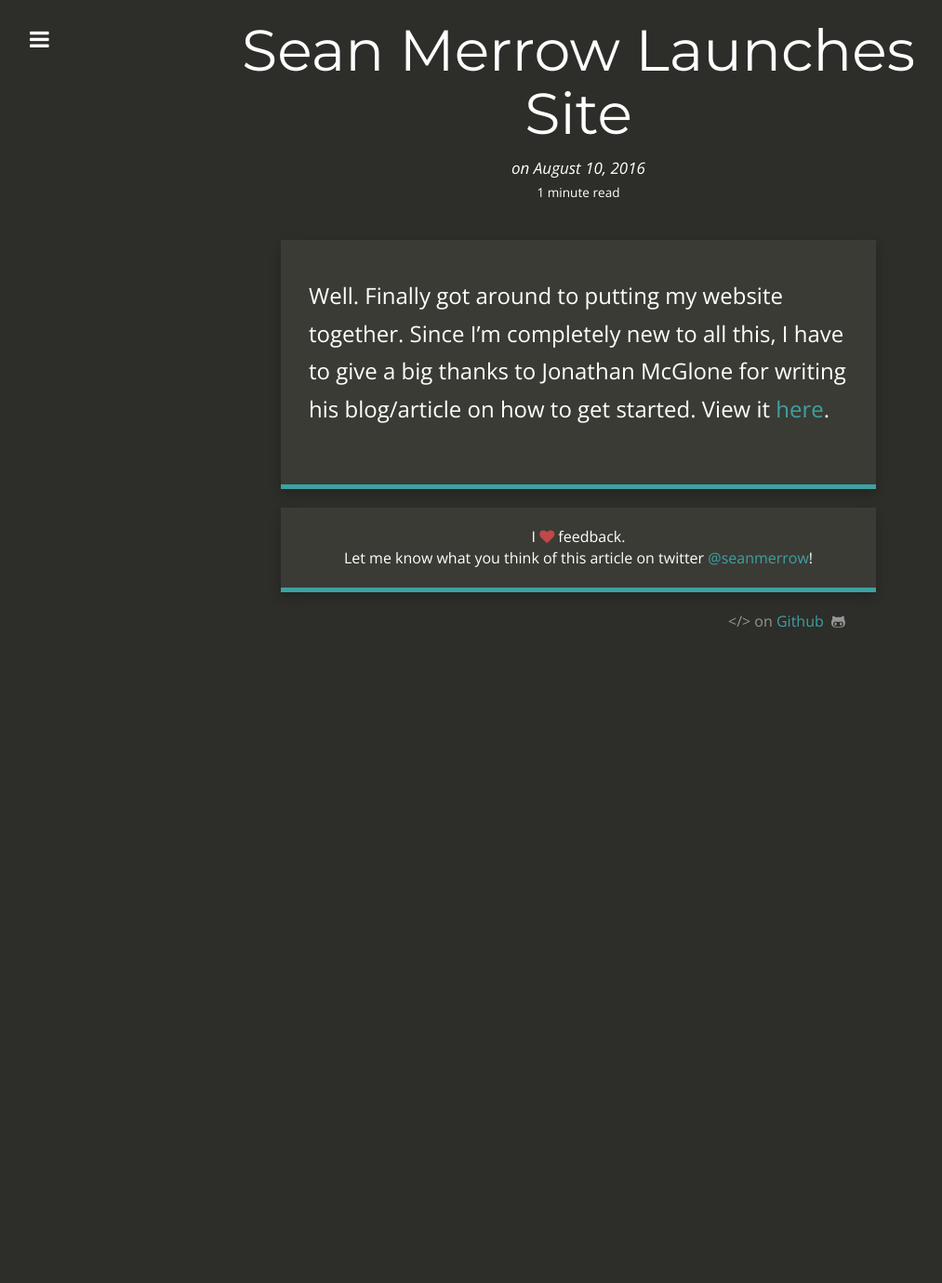
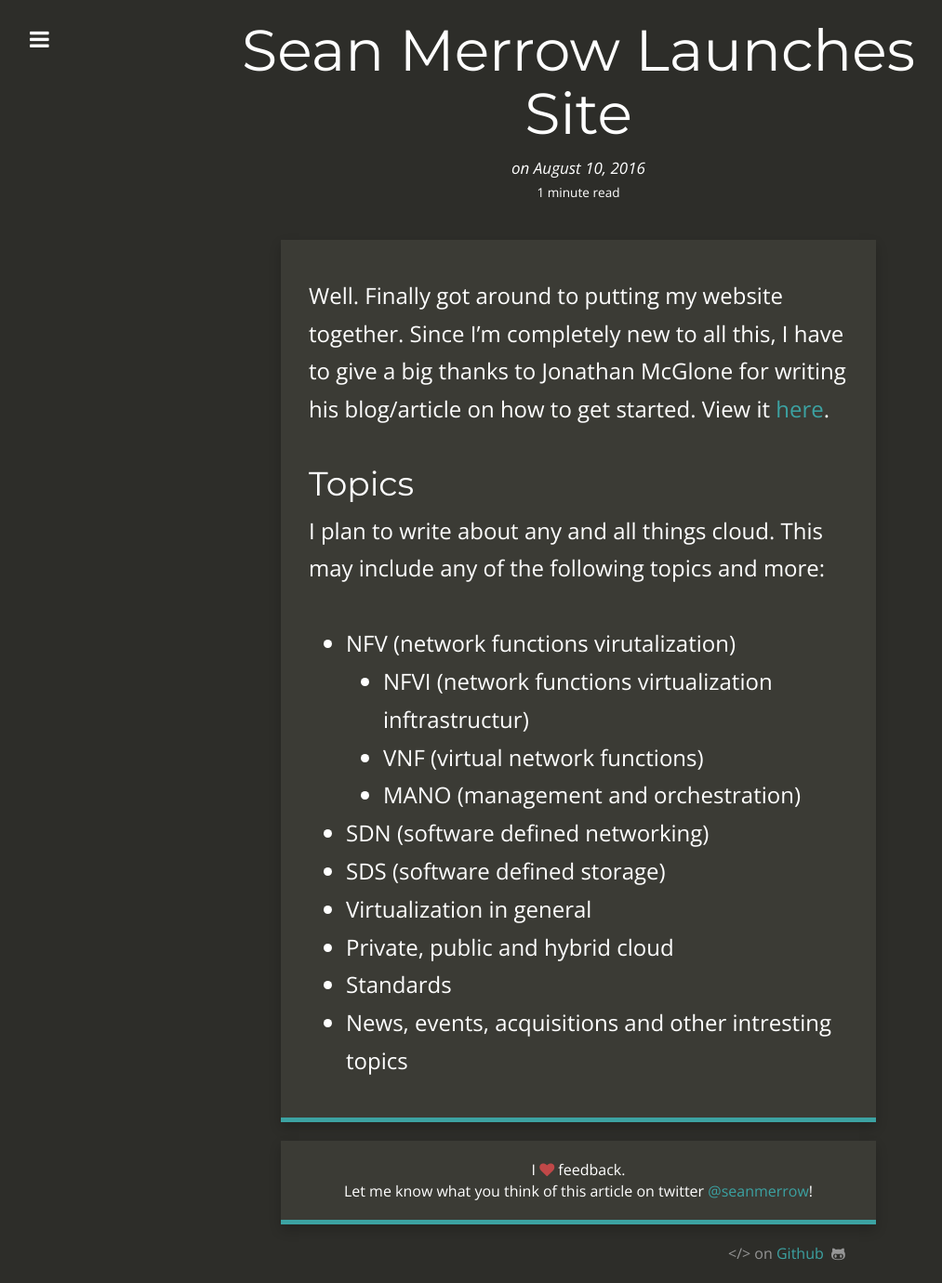
Before and after one commit to seanmerrow/seanmerrow.github.io, a Jekyll site: the page built from _posts/2016-08-10-sean-merrow-site-launched.md, in a window 1280 px wide. Shown: the whole page at 93% size, without its empty margins (18-1031 px from the left). Built offline with Jekyll 4.4.1, drawn with Linux system fonts in a browser that asks for light colours; nearby versions of some CDN libraries; before the commit the page ends 900 px from its top, so only the background shows below that.

Commit message:
update site launch description

```diff
--- a/_posts/2016-08-10-sean-merrow-site-launched.md
+++ b/_posts/2016-08-10-sean-merrow-site-launched.md
@@ -5,3 +5,18 @@ date: 2016-08-10
 ---
 
 Well. Finally got around to putting my website together. Since I'm completely new to all this, I have to give a big thanks to Jonathan McGlone for writing his blog/article on how to get started. View it [here](http://jmcglone.com/guides/github-pages/).
+
+## Topics
+
+I plan to write about any and all things cloud. This may include any of the following topics and more:
+
+* NFV (network functions virutalization)
+	* NFVI (network functions virtualization inftrastructur)
+	* VNF (virtual network functions)
+	* MANO (management and orchestration)
+* SDN (software defined networking)
+* SDS (software defined storage)
+* Virtualization in general
+* Private, public and hybrid cloud
+* Standards
+* News, events, acquisitions and other intresting topics
```
